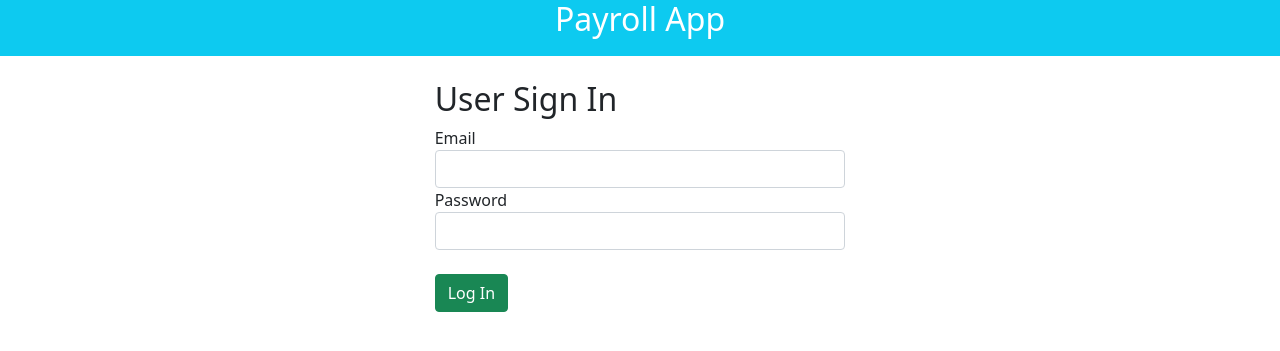
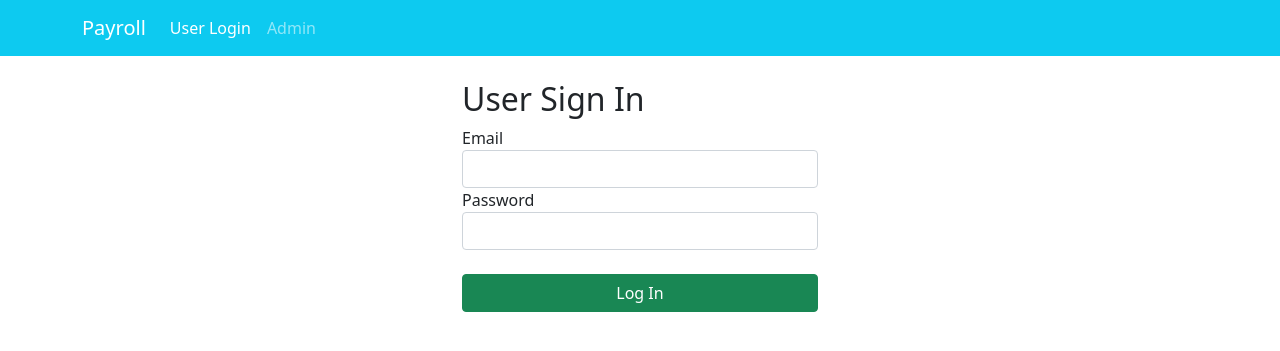
Before and after one commit to MuhammadOwais1020/django, a Django app: page / in a window 1280 px wide. Shown: the top 351 px of the page. Run offline with Django 4.2, Linux system fonts and the light colour scheme; parts of the project's set-up code (start-up, migrations or seed data) failed here and were passed over.

Commit message:
tables updated

```diff
--- a/payroll/payroll/urls.py
+++ b/payroll/payroll/urls.py
@@ -20,12 +20,15 @@ from payroll_app import views as pApp
 urlpatterns = [
     path('admin/', admin.site.urls),
     path("", pApp.home, name="home"),
+    path("home", pApp.home, name="home"),
     path("admin", pApp.admin, name="admin"),
+    path("admin_f", pApp.admin_f, name="admin_f"),
     path('adminLogin', pApp.adminLogin, name="adminLogin"),
     path('createUser', pApp.createUser, name="createUser"),
     path('allUsers', pApp.allUsers, name="allUsers"),
     path('userLogin', pApp.userLogin, name="userLogin"),
     path('logout', pApp.logout, name="logout"),
+    path('adminLogout', pApp.adminLogout, name="adminLogout"),
     path('createBusiness', pApp.createBusiness, name='createBusiness'),
     path('payPeriod', pApp.payPeriod, name="payPeriod"),
     path('createPayPeriod', pApp.createPayPeriod, name="createPayPeriod")
--- a/payroll/payroll_app/views.py
+++ b/payroll/payroll_app/views.py
@@ -5,11 +5,20 @@ from django.shortcuts import render
 from payroll_app.models import users
 from payroll_app.models import earnings_type
 from payroll_app.models import payroll
+from payroll_app.models import businesses
 
 # Create your views here.
 
 # admin
 def admin(request):
+    login = "success"
+    data = {
+        "login" : login
+    }
+    return render(request, "admin.html", data)
+
+
+def admin_f(request):
     return render(request, "admin.html")
 
 # index
@@ -91,8 +100,11 @@ def userLogin(request):
     mobile_number = ""
     account_type = ""
     login = ""
+    id = 0
+    is_business = ""
 
     for a in record:
+        id = a.id
         first_name = a.first_name
         last_name = a.last_name
         email = a.email
@@ -101,8 +113,18 @@ def userLogin(request):
 
     if first_name == "":
         login = 'error'
+        print(login)
     else:
         login = "success"
+        print(login)
+        is_business = businesses.objects.filter(user_id = id)
+
+
+
+    b_id = "Arslan"
+
+    for b in is_business:
+        b_id = b.id
 
     data={
         "login" : login,
@@ -111,7 +133,9 @@ def userLogin(request):
         "email":email,
         "mobile_number":mobile_number,
         "account_type":account_type,
-        "earning_type":earnings_type_lst
+        "earning_type":earnings_type_lst,
+        "b_id": b_id,
+        "id":id
     }
 
     return render(request, "index.html", data)
@@ -119,6 +143,10 @@ def userLogin(request):
 # Logout Account
 def logout(request):
     return render(request, "index.html")
+
+# admin Logout
+def adminLogout(request):
+    return render(request, "admin.html")
 
 # create business
 def createBusiness(request):
--- a/payroll/templates/all-users.html
+++ b/payroll/templates/all-users.html
@@ -18,7 +18,7 @@
 
 <body>
   <!-- NAV bar -->
-  <nav class="navbar navbar-expand-sm navbar-dark bg-dark">
+  <nav class="navbar navbar-expand-sm navbar-dark bg-info">
     <div class="container">
       <a class="navbar-brand" href="javascript:void(0)">Payroll</a>
       <button class="navbar-toggler" type="button" data-bs-toggle="collapse" data-bs-target="#mynavbar">
@@ -34,6 +34,9 @@
           </li>
           <li class="nav-item">
             <a class="nav-link" href="{%url 'payPeriod'%}">Pay Period</a>
+          </li>
+          <li class="nav-item">
+            <a class="nav-link" href="{%url 'adminLogout'%}">Log Out</a>
           </li>
         </ul>
       </div>
--- a/payroll/templates/index.html
+++ b/payroll/templates/index.html
@@ -19,6 +19,10 @@
             padding: 0;
         }
 
+        #width-100 {
+            width: 100%;
+        }
+
         .header {
             height: 7vh;
             text-align: center;
@@ -68,16 +72,29 @@
 
 <body>
     <!-- header -->
-    <div class="container-fluid">
-        <div class="row">
-            <div class="col-sm-12 bg-info header">
-                <h2>Payroll App</h2>
-            </div>
-        </div>
-    </div>
+
     {% if login != 'success'%}
+    <nav class="navbar navbar-expand-sm navbar-dark bg-info">
+        <div class="container">
+            <a class="navbar-brand" href="javascript:void(0)">Payroll</a>
+            <button class="navbar-toggler" type="button" data-bs-toggle="collapse" data-bs-target="#mynavbar">
+                <span class="navbar-toggler-icon"></span>
+            </button>
+            <div class="collapse navbar-collapse" id="mynavbar">
+                <ul class="navbar-nav me-auto">
+                    <li class="nav-item">
+                        <a class="nav-link active" href="{%url 'home'%}">User Login</a>
+                    </li>
+                    <li class="nav-item">
+                        <a class="nav-link" href="{%url 'admin_f'%}">Admin</a>
+                    </li>
+                </ul>
+            </div>
+        </div>
+    </nav>
     <br>
     <!-- UserLogin -->
+    <div class="container">
         <form method="post" action="{%url 'userLogin'%}" role="form">
             {% csrf_token %} {{form}}
             <div class="row">
@@ -110,13 +127,22 @@
                 </div>
             </div>
         </form>
+    </div>
     {% endif %}
     <!-- if login successfull -->
     {% if login == 'success'%}
     <!-- check account type is Business-->
     {% if account_type == "Business"%}
+    <div class="container-fluid">
+        <div class="row">
+            <div class="col-sm-12 bg-info header">
+                <h2>Payroll App</h2>
+            </div>
+        </div>
+    </div>
     <!-- Business User Dashboard -->
     <div class="continer-fluid">
+        <h1>{{b_id}}</h1>
         <div class="row">
             <!-- Side Bar -->
             <div class="col-sm-2 bg-info side-bar">
@@ -813,6 +839,13 @@
     {% endif %}
     <!-- check account type is Accounting -->
     {% if account_type == "Accounting"%}
+    <div class="container-fluid">
+        <div class="row">
+            <div class="col-sm-12 bg-info header">
+                <h2>Payroll App</h2>
+            </div>
+        </div>
+    </div>
     <!-- Accounting User Dashboard -->
     <div class="continer-fluid">
         <div class="row">
--- a/payroll/templates/pay-period.html
+++ b/payroll/templates/pay-period.html
@@ -25,7 +25,7 @@
         });
     </script>
     <!-- NAV bar -->
-    <nav class="navbar navbar-expand-sm navbar-dark bg-dark">
+    <nav class="navbar navbar-expand-sm navbar-dark bg-info">
         <div class="container">
             <a class="navbar-brand" href="javascript:void(0)">Payroll</a>
             <button class="navbar-toggler" type="button" data-bs-toggle="collapse" data-bs-target="#mynavbar">
@@ -41,6 +41,9 @@
                     </li>
                     <li class="nav-item">
                         <a class="nav-link active" href="{%url 'payPeriod'%}">Pay Period</a>
+                    </li>
+                    <li class="nav-item">
+                        <a class="nav-link" href="{%url 'adminLogout'%}">Log Out</a>
                     </li>
                 </ul>
             </div>
```
Also changed, not shown: payroll/payroll_app/models.py (+11 -10 lines), payroll/templates/admin.html (+26 -4 lines). Lines whose indentation alone changed are shown as unchanged.
